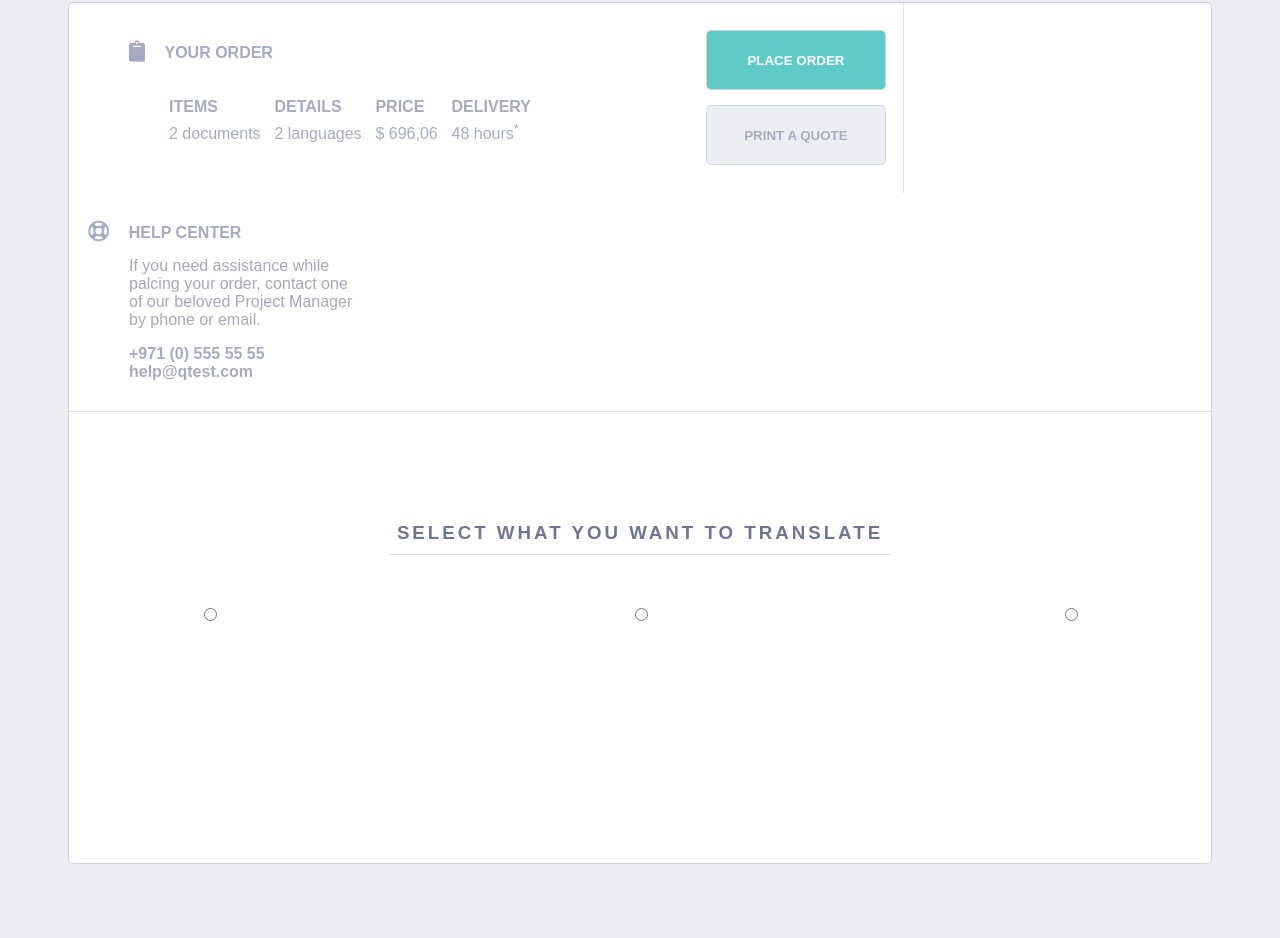
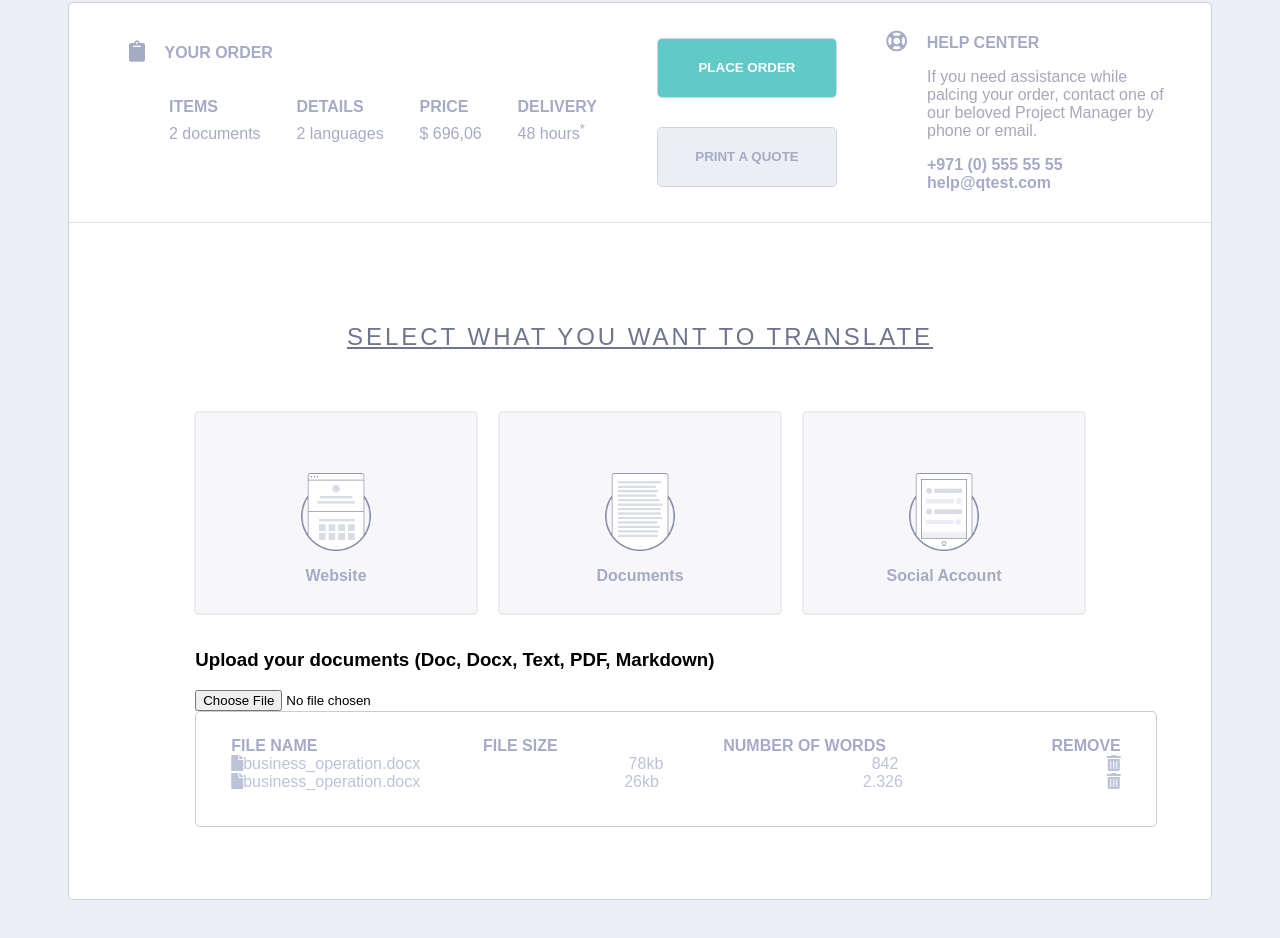
Before and after one commit to madmaxWMFU/html5-forms, a plain HTML site: page index.html in a window 1280 px wide. Shown: the part 188-1126 px from the top of the page. Drawn offline with Linux system fonts and the light colour scheme.

Commit message:
create form

```diff
--- a/css/style.css
+++ b/css/style.css
@@ -51,20 +51,15 @@ body {
     display: flex;
     flex-direction: row;
     flex-wrap: wrap;
+    width: 100%;
     border-bottom: 1px solid rgb(221, 225, 236);
 }
 
-.user-order {
-    display: flex;
-    width: 73%;
-    border-right: 1px solid rgb(221, 225, 236);
-}
-
-.order-left {
+.user-order-left {
+    flex: 10 10 30%;
     display: flex;
     flex-direction: column;
-    width: 80%;
-    padding: 40px 0px 50px 100px;
+    padding: 40px 30px 50px 100px;
 }
 
 .fa-clipboard {
@@ -76,7 +71,7 @@ body {
     display: flex;
     flex-direction: row;
     justify-content: space-between;
-    padding: 36px 145px 0px 0px;
+    padding-top: 36px;
 }
 
 .order-data-item {
@@ -93,12 +88,12 @@ body {
     color: rgb(165, 171, 197);
 }
 
-.order-right {
+.user-order-right {
+    flex: 3 3 10%;
     display: flex;
     flex-direction: column;
     justify-content: space-around;
     padding: 20px 30px;
-    width: 20%;
 }
 
 .button-form {
@@ -111,7 +106,7 @@ body {
 }
 
 .button-form:hover {
-    border: 1px solid #6f7692;
+    border: 1px solid #76a7e1;
 }
 
 .submit-form {
@@ -123,7 +118,7 @@ body {
 }
 
 .help-center {
-    width: 20%;
+    flex: 3 3 20%;
     padding: 30px 30px 30px 60px;
 }
 
@@ -140,28 +135,127 @@ body {
     color: rgb(168, 167, 187);
 }
 
+.form-information {
+    width: 80%;
+    margin: 0 auto;
+    padding: 0 50px;
+}
+
 .selections {
     border: none;
-    margin: 0 130px;
+    margin: 0;
 }
 
 .first-selection {
     text-align: center;
-    padding: 110px 0px;
+    padding: 100px 0 0 0;
 }
 
-.first-selection>h3 {
+.first-selection>h2 {
     letter-spacing: 3px;
-    margin: 0 auto;
-    border-bottom: 1px solid rgb(215, 216, 224);
-    padding-bottom: 10px;
-    width: 500px;
-    color: rgb(110, 117, 149);
+    font-weight: normal;
+    text-align: center;
+    color: #6e768f;
+    position: relative;
+    margin: 0px;
+    text-decoration-line: underline;
 }
 
 .check-items-box {
     display: flex;
+    flex-wrap: wrap;
+    flex-direction: row;
+    justify-content: center;
+    padding: 50px 0 0 0;
+    width: 100%;
+}
+
+.item-radio {
+    margin: 10px;
+    border: 2px solid #ebecef;
+    border-radius: 5px;
+    cursor: pointer;
+    position: relative;
+    width: 280px;
+    height: 200px;
+}
+
+.item-radio:hover {
+    border-color: #76a7e1;
+}
+
+.item-radio:active {
+    border-color: #76a7e1;
+}
+
+[name="change-type"] {
+    position: absolute;
+    top: 0;
+    left: 0;
+    visibility: hidden;
+    overflow: hidden;
+}
+
+[name="change-type"]:checked+.item-checked::before {
+    position: absolute;
+    content: '';
+    right: -14px;
+    top: -14px;
+    width: 28px;
+    height: 28px;
+    border-radius: 50%;
+    background: #76a7e1;
+}
+
+[name="change-type"]:checked+.item-checked::after {
+    content: '';
+    position: absolute;
+    right: -5px;
+    top: -8px;
+    width: 5px;
+    height: 10px;
+    border: solid #fff;
+    border-width: 0 4px 4px 0;
+    border-radius: 3px;
+    -webkit-transform: rotate(40deg);
+    -ms-transform: rotate(40deg);
+    transform: rotate(40deg);
+}
+
+.item-text {
+    color: rgb(165, 171, 197);
+    font-weight: bold;
+    line-height: 325px;
+}
+
+.item-website {
+    background: #f7f7fa url(../img/website.png) no-repeat;
+    background-position: center;
+    background-size: 70px;
+}
+
+.item-document {
+    background: #f7f7fa url(../img/documents.png) no-repeat;
+    background-position: center;
+    background-size: 70px;
+}
+
+.item-account {
+    background: #f7f7fa url(../img/social.png) no-repeat;
+    background-position: center;
+    background-size: 70px;
+}
+
+.files-information {
+    border: 1px solid #ccc;
+    border-radius: 5px;
+    padding: 25px 35px 35px 35px;
+    color: #bcc3d9;
+    width: 100%;
+}
+
+.files-table {
+    display: flex;
     flex-direction: row;
     justify-content: space-between;
-    padding: 50px 0;
 }
--- a/index.html
+++ b/index.html
@@ -26,9 +26,8 @@
     </header>
     <main>
         <div class="container-form">
-            <div class="order-information">
-                <div class="user-order">
-                    <div class="order-left">
+            <section class="order-information">
+                <div class="user-order-left">
                     <div class="order-caption">
                         <span class="fas fa-clipboard fa-lg text-color"></span>
                         <span class="text-color">YOUR ORDER</span>
@@ -52,10 +51,9 @@
                         </div>
                     </div>
                 </div>
-                    <div class="order-right">
+                <div class="user-order-right">
                     <button class="button-form submit-form"><span class="text-color">PLACE ORDER</span></button>
                     <button class="button-form"><span class="text-color">PRINT A QUOTE</span></button>
-                    </div>
                 </div>
                 <div class="help-center">
                     <div>
@@ -69,28 +67,53 @@
                         <span class="text-color center-phone">+971 (0) 555 55 55</span>
                         <span class="text-color center-mail">help@qtest.com</span>
                     </div>
-
+                </div>
+            </section>
+            <section class="form-information">
+                <form action="#" method="GET">
+                    <fieldset class="selections first-selection">
+                        <h2>SELECT WHAT YOU WANT TO TRANSLATE</h2>
+                        <div class="check-items-box">
+                            <label for="website" class="item-radio item-website">
+                                    <input type="radio" name="change-type" id="website" value="Website">
+                                    <span class="item-checked"></span>
+                                    <span class="item-text">Website</span>
+                            </label>
+                            <label for="document" class="item-radio item-document">
+                                    <input type="radio" name="change-type" id="document" value="Documents">
+                                    <span class="item-checked"></span>
+                                    <span class="item-text">Documents</span>
+                                </label>
+                            <label for="account" class="item-radio item-account">
+                                    <input type="radio" name="change-type" id="account" value="Social Account">
+                                    <span class="item-checked"></span>
+                                    <span class="item-text">Social Account</span>
+                            </label>
+                        </div>
+                    </fieldset>
+                    <fieldset class="selections second-selection">
+                        <h3>Upload your documents <span>(Doc, Docx, Text, PDF, Markdown)</span></h3>
+                        <input type="file" id="data-file">
+                        <div class="files-information">
+                            <div class="files-table">
+                                <div><span class="text-color">FILE NAME</span></div>
+                                <div><span class="text-color">FILE SIZE</span></div>
+                                <div><span class="text-color">NUMBER OF WORDS</span></div>
+                                <div><span class="text-color">REMOVE</span></div>
+                            </div>
+                            <div class="files-table">
+                                <div><span class="fas fa-file"></span><span>business_operation.docx</span></div>
+                                <div><span>78kb</span></div>
+                                <div><span>842</span></div>
+                                <div><span class="fas fa-trash-alt"></span></div>
+                            </div>
+                            <div class="files-table">
+                                <div><span class="fas fa-file"></span><span>business_operation.docx</span></div>
+                                <div><span>26kb</span></div>
+                                <div><span>2.326</span></div>
+                                <div><span class="fas fa-trash-alt"></span></div>
                             </div>
                         </div>
-            <div>
-                <form>
-                    <fieldset class="selections first-selection">
-                        <h3>SELECT WHAT YOU WANT TO TRANSLATE</h3>
-                        <div class="check-items-box">
-                            <div>
-                                <input type="radio" name="change-type" id="website" value="Website">
-                            </div>
-                            <div>
-                                <input type="radio" name="change-type" id="document" value="Documents">
-                            </div>
-                            <div>
-                                <input type="radio" name="change-type" id="account" value="Social Ac">
-                            </div>
-                        </div>
-
-                    </fieldset>
-                    <fieldset class="selections second-selection">
-
                     </fieldset>
                     <fieldset class="selections third-selection">
 
@@ -105,7 +128,7 @@
 
                     </fieldset>
                 </form>
-            </div>
+            </section>
         </div>
     </main>
     <footer>
```
Also changed, not shown: img/documents.png (added), img/social.png (added), img/website.png (added). Lines whose indentation alone changed are shown as unchanged.
